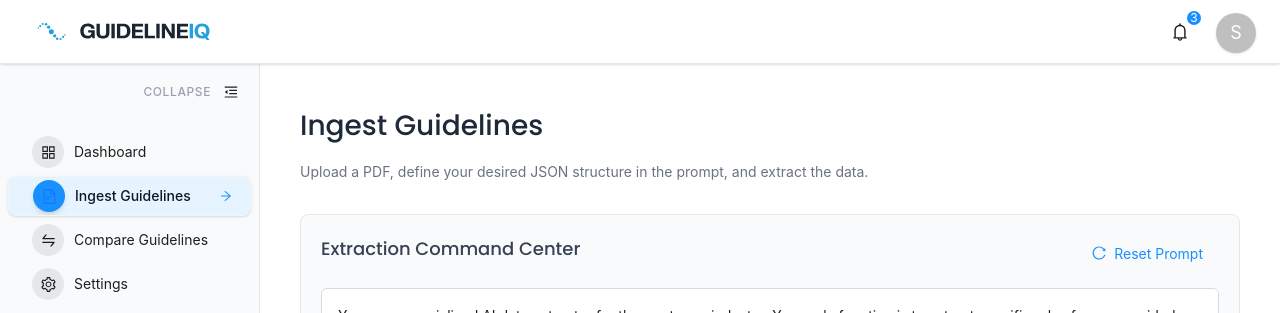
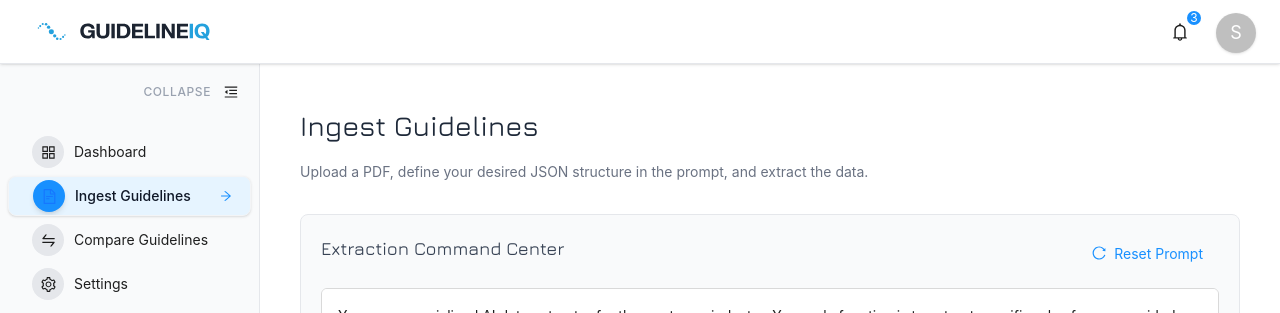
Before and after one commit to lokeshec23/GuidelineIQ, a React (Vite) app in the folder frontend/: page /ingest in a window 1280 px wide. Shown: the top 313 px of the page. Built offline with nearby package versions, Linux system fonts and the light colour scheme; no server answers; sample sign-in values are in the browser's storage.

Commit message:
chore: Update index.html and index.css for improved structure and styling

```diff
--- a/frontend/index.html
+++ b/frontend/index.html
@@ -19,6 +19,10 @@
       href="https://fonts.googleapis.com/css2?family=Inter:wght@400;500;600;700&family=Poppins:wght@400;500;600;700;800&display=swap"
       rel="stylesheet"
     />
+    <link
+      href="https://fonts.googleapis.com/css2?family=Jura:wght@300;400;500;600;700&display=swap"
+      rel="stylesheet"
+    />
     <!-- END GOOGLE FONTS -->
 
     <script src="https://cdn.jsdelivr.net/npm/@tailwindcss/browser@4"></script>
--- a/frontend/src/index.css
+++ b/frontend/src/index.css
@@ -23,7 +23,7 @@ body,
 /* Global styles */
 body {
   /* ✅ SET DEFAULT FONT */
-  font-family: "Inter", sans-serif;
+  font-family: "Jura", sans-serif;
   -webkit-font-smoothing: antialiased;
   -moz-osx-font-smoothing: grayscale;
   background-color: #f0f2f5; /* A slightly softer background color */
@@ -36,12 +36,11 @@ h3,
 h4,
 h5,
 h6 {
-  font-family: "Poppins", sans-serif;
+  font-family: "Jura", sans-serif;
 }
 
 code {
-  font-family: source-code-pro, Menlo, Monaco, Consolas, "Courier New",
-    monospace;
+  font-family: "Jura", sans-serif;
 }
 
 :where(.css-dev-only-do-not-override-11mmrso).ant-layout-header {
```
